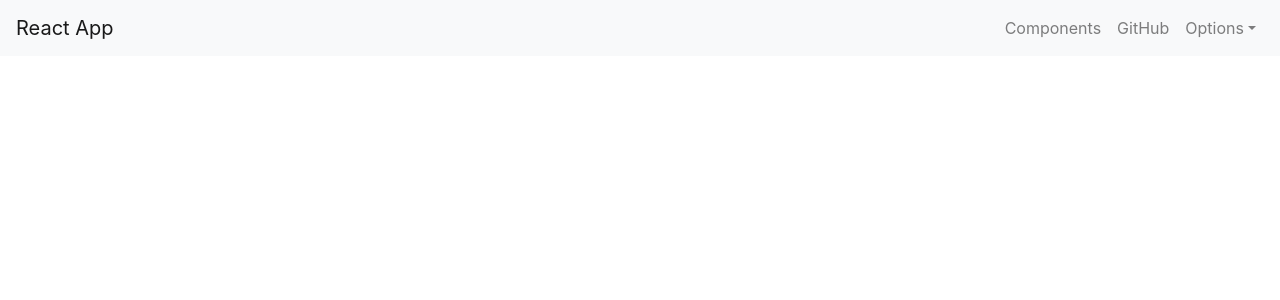
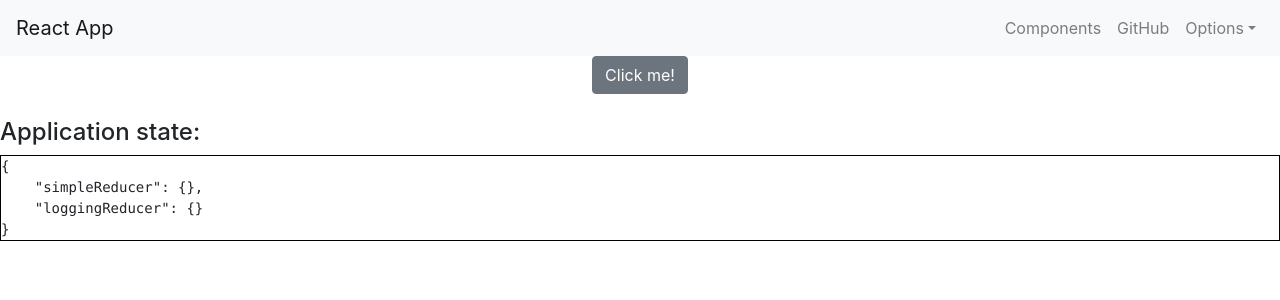
Before and after one commit to WoodNFern/javascript-example-frontend, a React (Create React App) app: page / in a window 1280 px wide. Shown: the top 300 px of the page. Built offline with nearby package versions, Linux system fonts and the light colour scheme.

Commit message:
Include BoxComponent in app

```diff
--- a/src/App.js
+++ b/src/App.js
@@ -12,6 +12,7 @@ import {
     DropdownMenu,
     DropdownItem
 } from "reactstrap";
+import BoxComponent from "./components/box/BoxComponent";
 
 class App extends Component {
     constructor(props) {
@@ -57,6 +58,8 @@ class App extends Component {
                         </Nav>
                     </Collapse>
                 </Navbar>
+
+                <BoxComponent/>
             </div>
         );
     }
```
